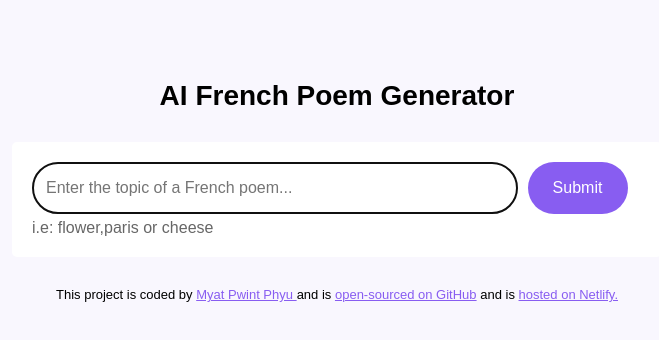
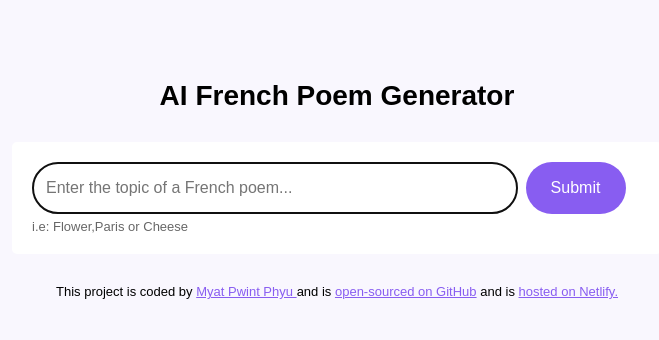
Before and after one commit to Myat-p/FrenchPoemGenerator, a plain HTML site: page index.html in a window 1280 px wide. Shown: the full height of the page, 303-962 px from the left. Drawn offline with nearby package versions, Linux system fonts and the light colour scheme.

Commit message:
change the css

```diff
--- a/index.html
+++ b/index.html
@@ -20,7 +20,7 @@
           <input type="text" class="poem-topic" placeholder="Enter the topic of a French poem..." autofocus required autocomplete="off">
           <input type="submit" class="submit-button">
         </form>
-	<div class="hint">i.e: flower,paris or cheese</div>
+	<div class="hint">i.e: Flower,Paris or Cheese</div>
 	</div>
         <div class="poem hidden" id="poem">
 
--- a/src/styles.css
+++ b/src/styles.css
@@ -28,8 +28,9 @@ form{
 .hint{
 margin-top:5px;
 opacity:0.6;
-font-sized:14px;
+font-size: 13px;
 }
+
 .poem-topic{
     padding: 13px;
     line-height: 1.5;
@@ -47,7 +48,7 @@ font-sized:14px;
     line-height: 1.5;
     font-size: 16px;
     color:white;
-    margin-left:10px;
+    margin-left:8px;
 
 }
 
```
